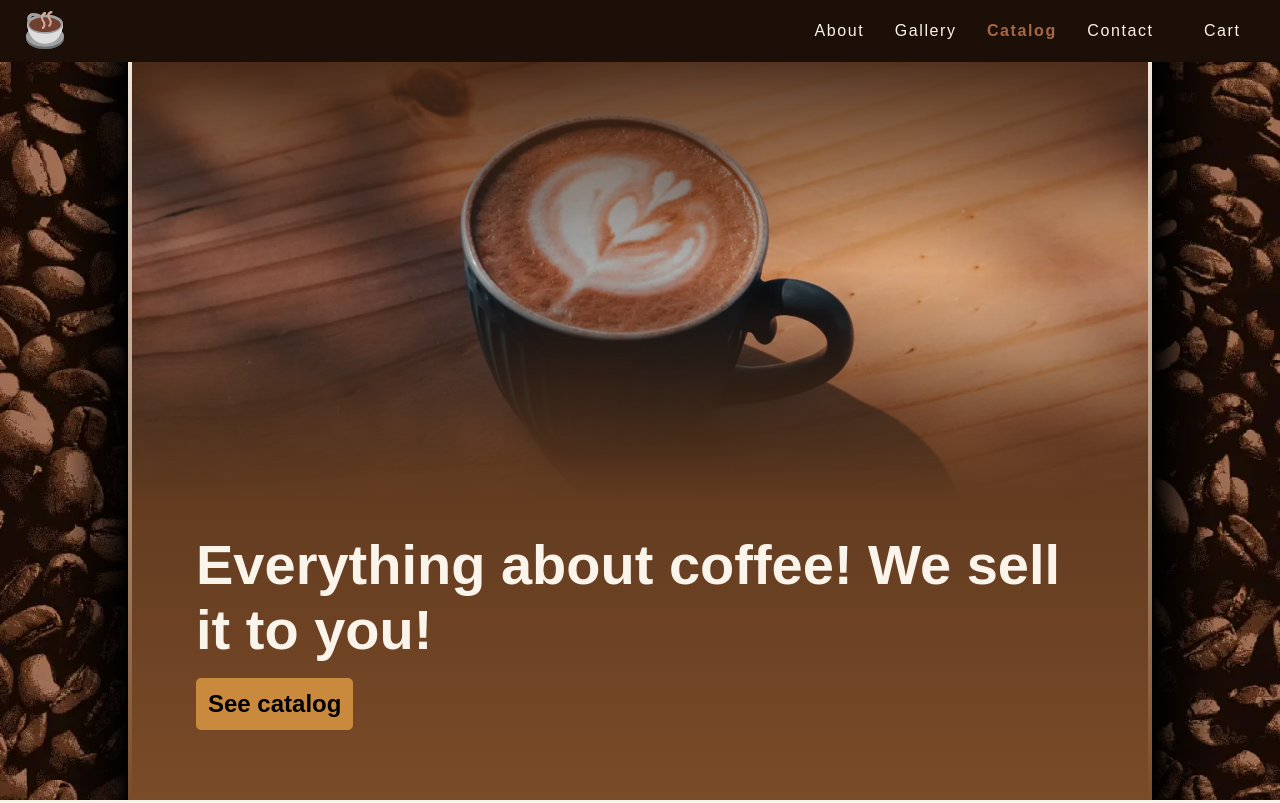
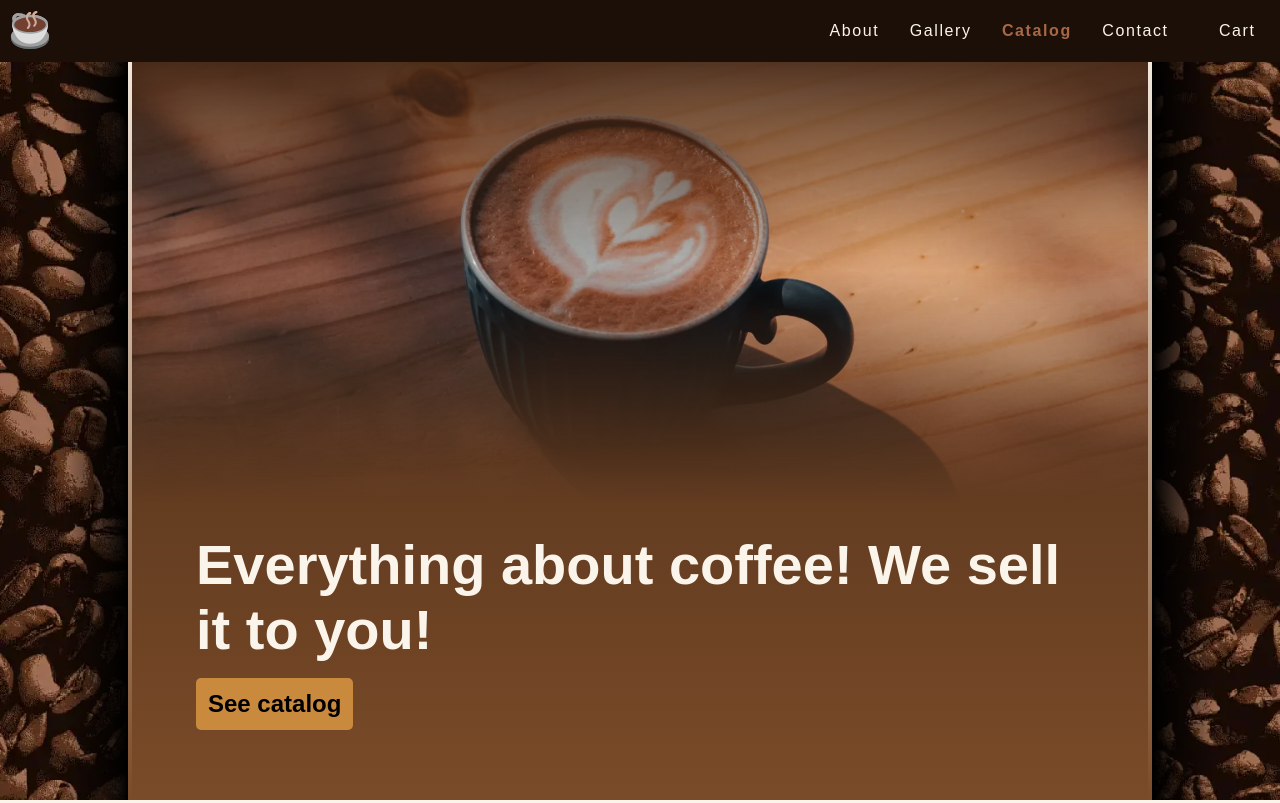
Before and after one commit to CampoLucas/Roastery-Shopper, a plain HTML site: page index.html in a window 1280 px wide. Shown: the top 803 px of the page. Drawn offline with Linux system fonts and the light colour scheme; a web font is replaced by a local one.

Commit message:
Last changes

```diff
--- a/src/css/navbar.css
+++ b/src/css/navbar.css
@@ -21,11 +21,6 @@
     position: relative;
     display: flex;
     align-items: center; /* it centers vertically the logo and links */
-}
-
-/* It only affects the wrapper's children and not the grandchildren */
-.navbar .navbar__wrapper>* {
-    margin: 0 15px;
 }
 
 .navbar .navbar__wrapper .right {
```
Also changed, not shown: src/css/validator-css.txt (added).
